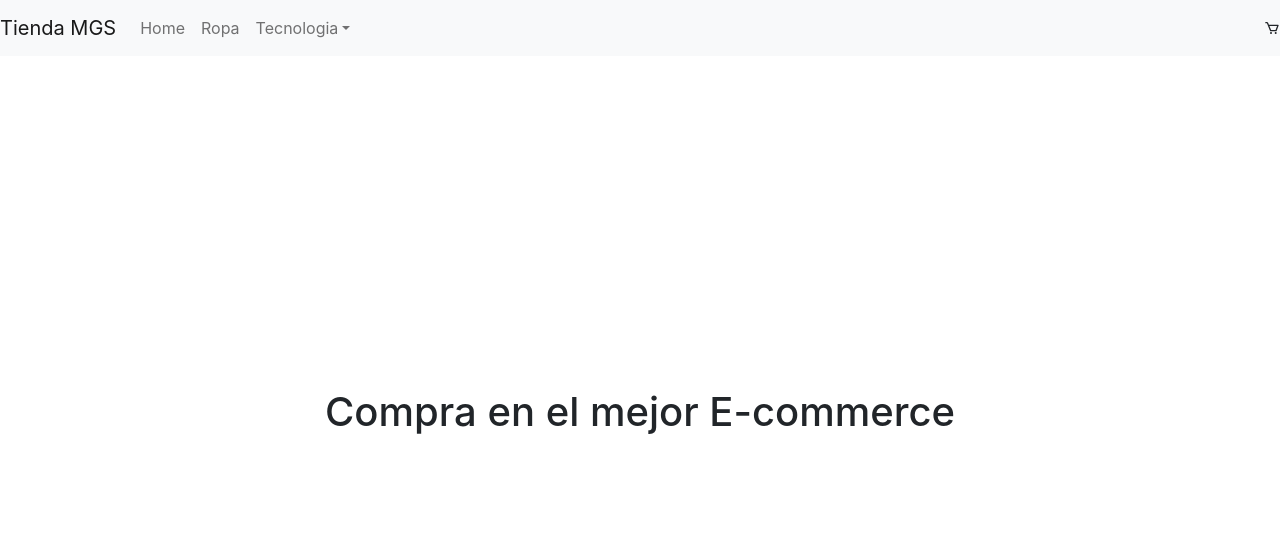
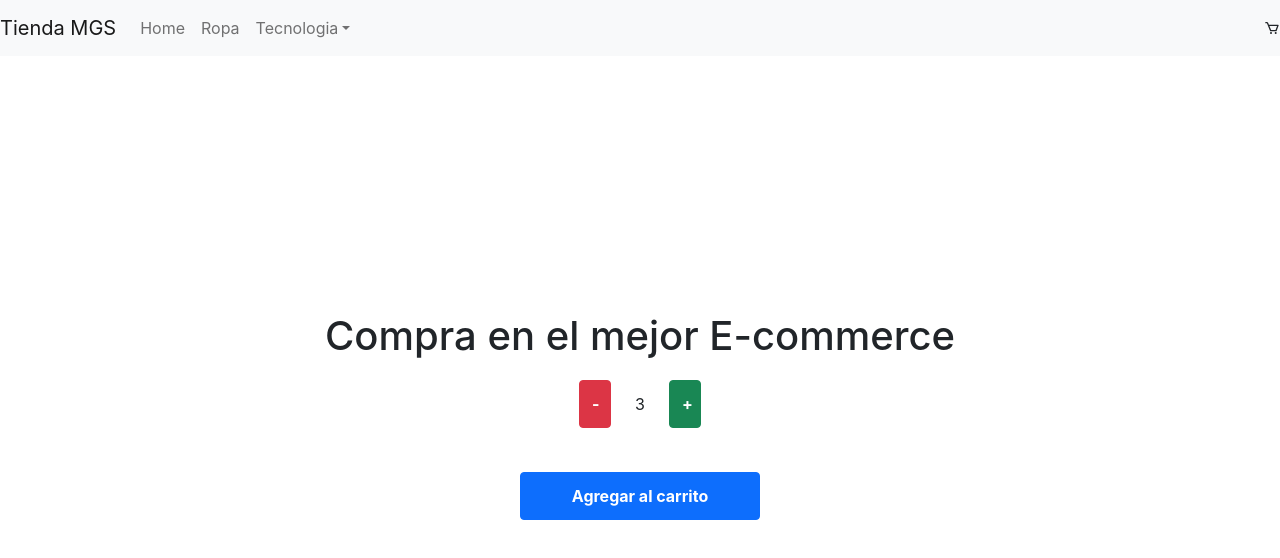
Before and after one commit to mgsanchezdev/idea-sanchez, a React (Create React App) app: page / in a window 1280 px wide. Shown: the top 558 px of the page. Built offline with nearby package versions, Linux system fonts and the light colour scheme.

Commit message:
Desafio clase 5

```diff
--- a/src/App.js
+++ b/src/App.js
@@ -1,11 +1,11 @@
-import ItemListCotainer from './components/ItemListContainer/ItemListContainer';
+import ItemListContainer from './components/ItemListContainer/ItemListContainer';
 import NavBar from './components/NavBar/NavBar';
 
 function App() {
   return (
     <>
       <NavBar />
-      <ItemListCotainer greeting={'Compra en el mejor E-commerce'} />
+      <ItemListContainer greeting={'Compra en el mejor E-commerce'} />
     </>
   );
 }
--- /dev/null
+++ b/src/components/ItemCount/ItemCount.css
@@ -0,0 +1,29 @@
+.container-count-btn {
+  display: flex;
+  flex-direction: column;
+  justify-content: center;
+  align-self: center;
+}
+.container-count {
+  display: flex;
+  justify-content: center;
+  align-items: center;
+  margin-bottom: 2rem;
+}
+
+.count {
+  margin: 1.5rem;
+}
+
+.btn-count {
+  width: 2rem;
+  height: 3rem;
+  font-weight: bold;
+  text-align: center;
+}
+
+.btn-carrito {
+  width: 15rem;
+  height: 3rem;
+  font-weight: bold;
+}
--- /dev/null
+++ b/src/components/ItemCount/ItemCount.js
@@ -0,0 +1,46 @@
+import React, { useState, useEffect } from 'react';
+import { Button } from 'react-bootstrap';
+import './ItemCount.css';
+
+const ItemCount = ({ stock, initial, onAdd }) => {
+  const [count, setCount] = useState(parseInt(initial));
+
+  useEffect(() => {
+    setCount(parseInt(initial));
+  }, [initial]);
+
+  const addHandle = () => {
+    setCount(count + 1);
+  };
+
+  const subtractHandle = () => {
+    setCount(count - 1);
+  };
+
+  return (
+    <div className="container-count-btn">
+      <div className="container-count">
+        <Button
+          disabled={count <= 0}
+          onClick={subtractHandle}
+          className="btn btn-danger btn-count"
+        >
+          -
+        </Button>
+        <div className="count">{count}</div>
+        <Button
+          disabled={count >= stock}
+          onClick={addHandle}
+          className="btn btn-success btn-count"
+        >
+          +
+        </Button>
+      </div>
+      <Button onClick={onAdd} className="btn-carrito">
+        Agregar al carrito
+      </Button>
+    </div>
+  );
+};
+
+export default ItemCount;
--- a/src/components/ItemListContainer/ItemListContainer.css
+++ b/src/components/ItemListContainer/ItemListContainer.css
@@ -2,7 +2,7 @@
   display: flex;
   height: 90vh;
   justify-content: center;
-  align-items: center;
+  flex-direction: column;
 }
 .title {
   text-align: center;
--- a/src/components/ItemListContainer/ItemListContainer.js
+++ b/src/components/ItemListContainer/ItemListContainer.js
@@ -1,9 +1,11 @@
 import React from 'react';
+import ItemCount from '../ItemCount/ItemCount';
 import './ItemListContainer.css';
 const ItemListContainer = ({ greeting }) => {
   return (
     <div className="container-title">
       <h1 className="title">{greeting}</h1>
+      <ItemCount stock="10" initial="3" />
     </div>
   );
 };
```
